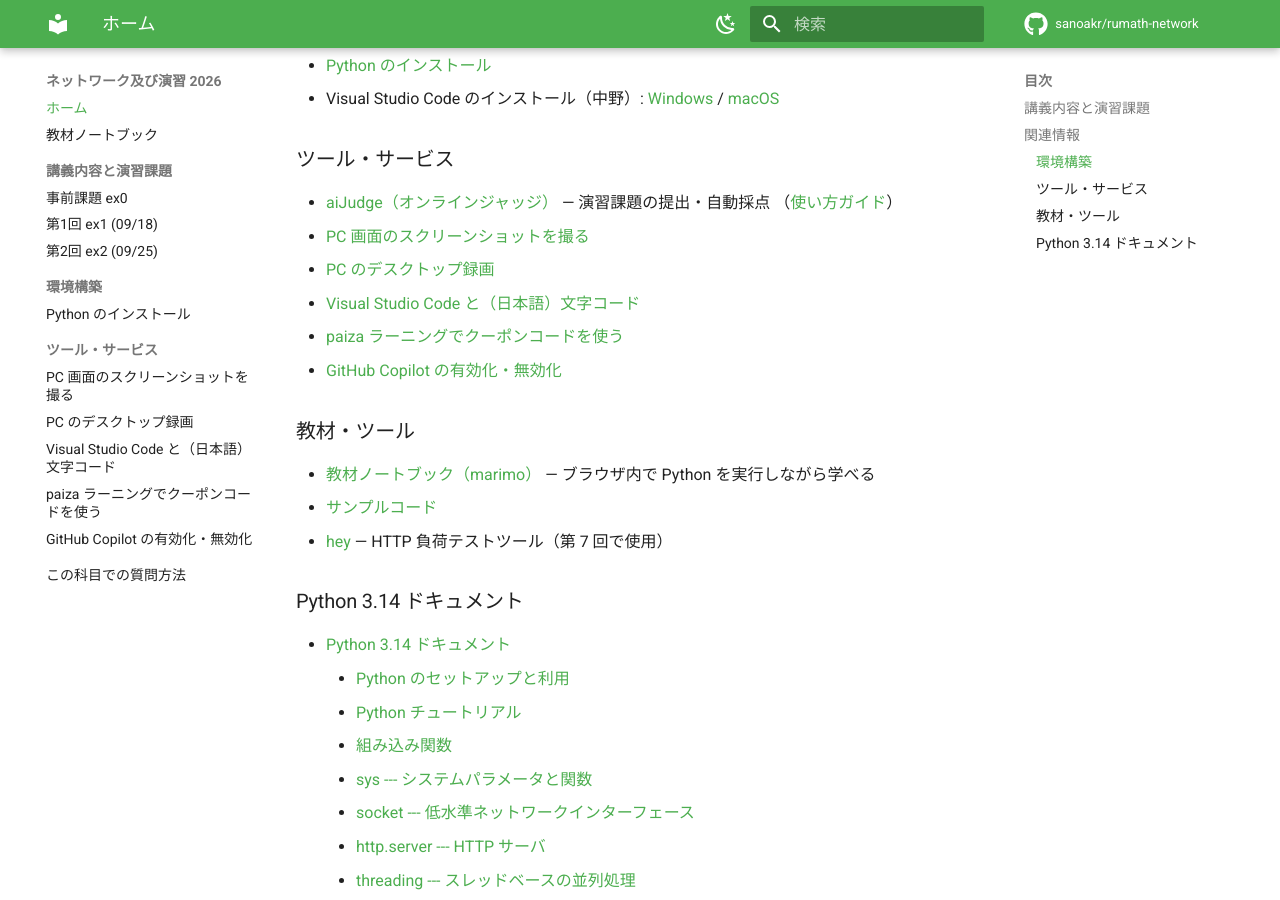
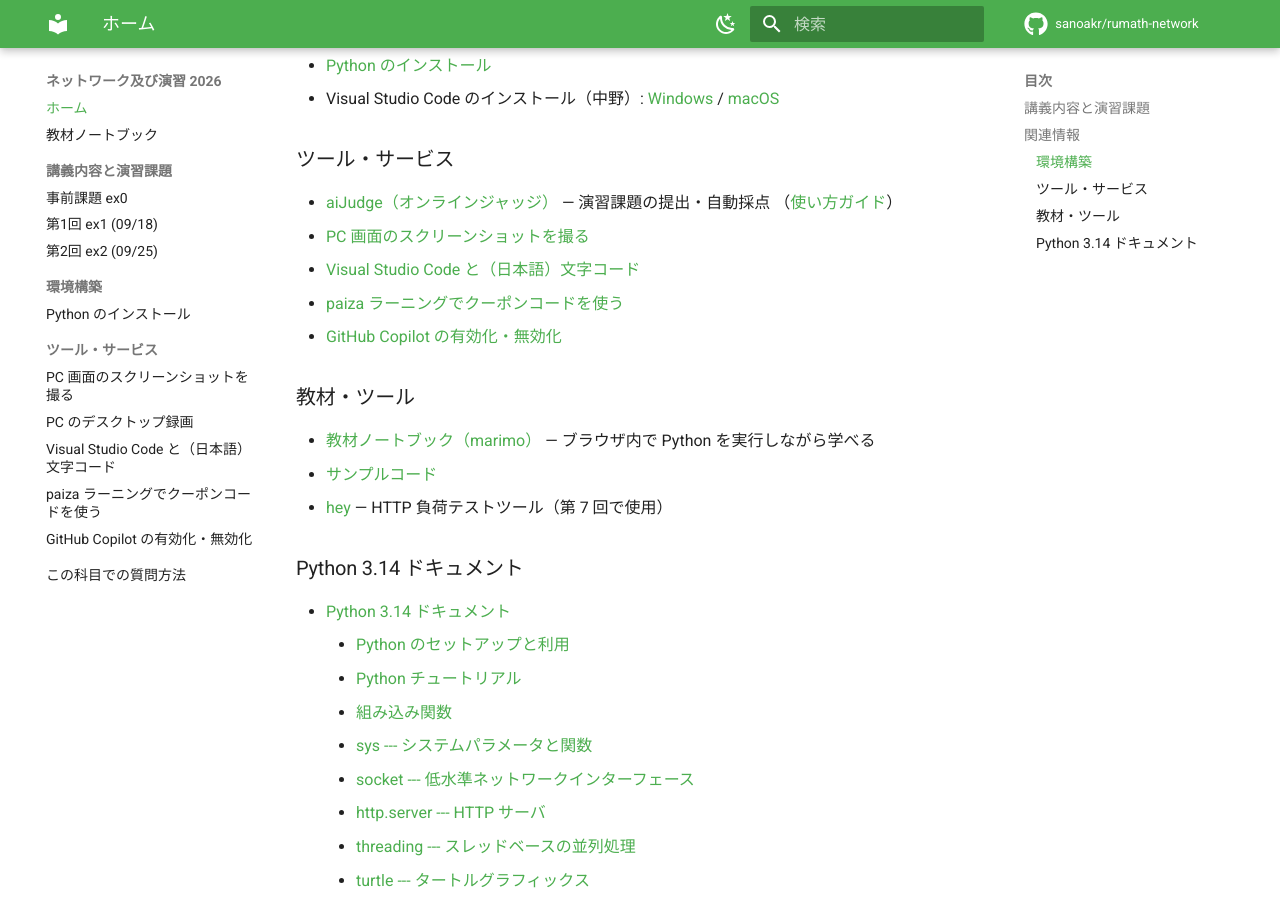
Before and after one commit to sanoakr/rumath-network, an MkDocs documentation site: the page built from docs/index.md, in a window 1280 px wide and 900 px high, scrolled down 1323 px. Built offline with MkDocs 1.6.1 and Material for MkDocs 9.7.7, drawn with Linux system fonts in a browser that asks for light colours; comment, search, counter and statistics services are not loaded.

Commit message:
docs: sync published content

```diff
--- a/docs/index.md
+++ b/docs/index.md
@@ -43,7 +43,6 @@ Python を使って、ソケット通信・HTTP・スレッドといったネッ
 - [aiJudge（オンラインジャッジ）](https://judge.math.ryukoku.ac.jp/) — 演習課題の提出・自動採点
     （[使い方ガイド](https://sanoakr.github.io/aijudge/student/)）
 - [PC 画面のスクリーンショットを撮る](setup/screenshot.md)
-- [PC のデスクトップ録画](setup/screen-recording.md)
 - [Visual Studio Code と（日本語）文字コード](setup/vscode-encoding.md)
 - [paiza ラーニングでクーポンコードを使う](setup/paiza-coupon.md)
 - [GitHub Copilot の有効化・無効化](setup/github-copilot.md)
```
